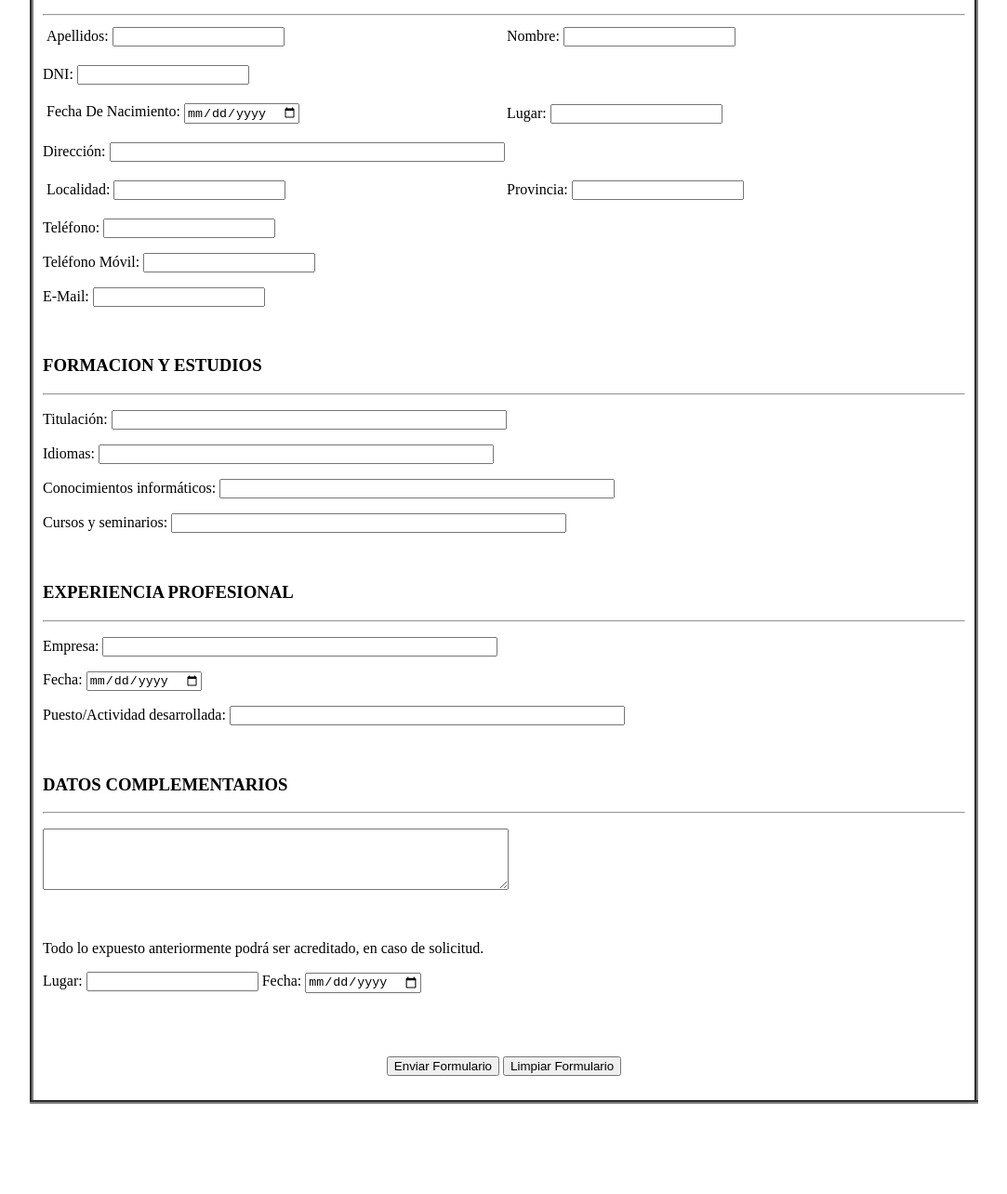
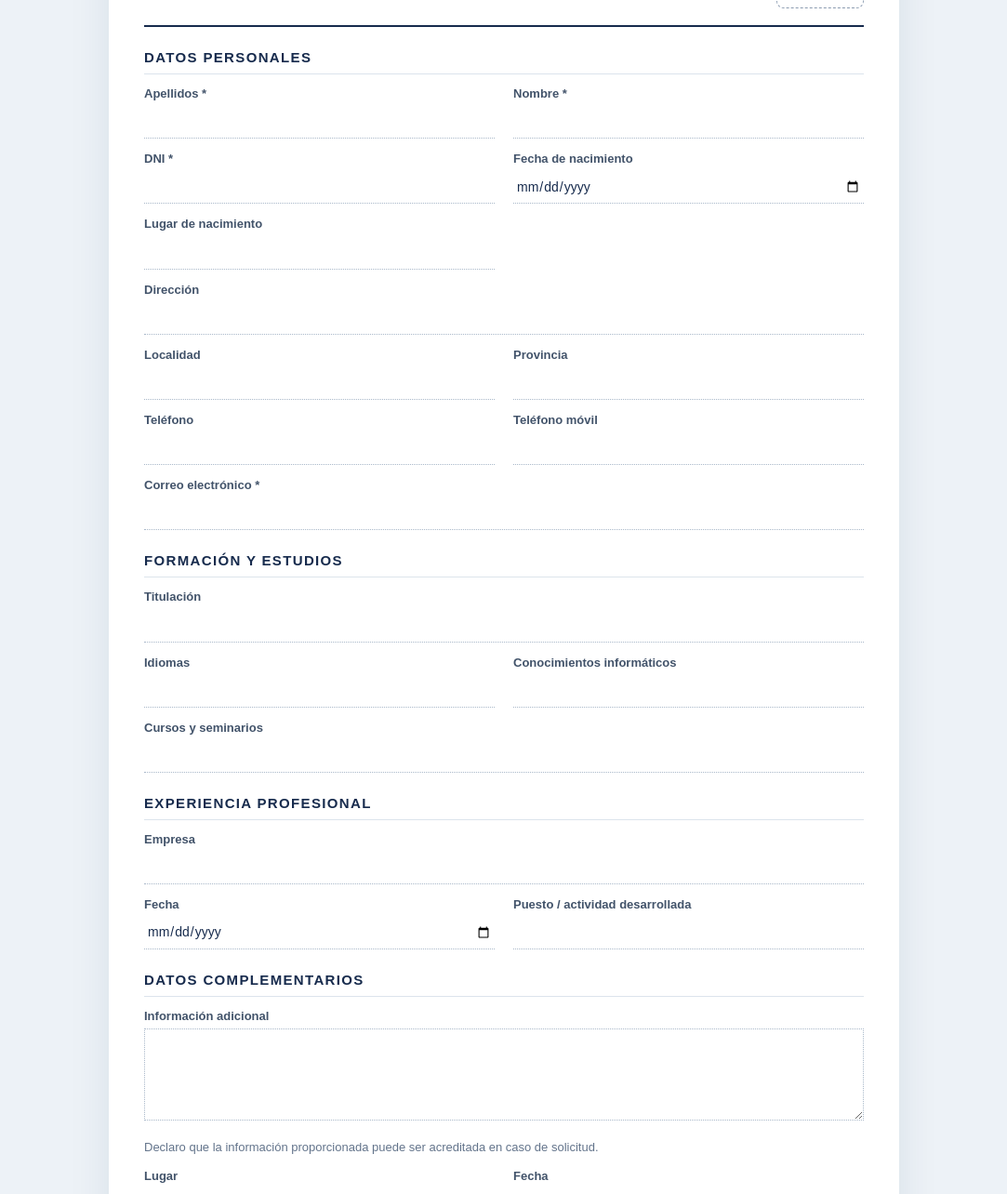
Before and after one commit to hisminsadig/uprit, a plain HTML site: page ejercicio1/index.html in a window 1280 px wide. Shown: the part 163-1447 px from the top of the page at 93% size, without its empty margins (98-1181 px from the left). Before the commit the page ends 1358 px from the top, so only its background shows below. Drawn offline with Linux system fonts and the light colour scheme.

Commit message:
Add files via upload

```diff
--- a/ejercicio1/index.html
+++ b/ejercicio1/index.html
@@ -3,188 +3,65 @@
 <head>
   <meta charset="utf-8">
   <meta name="viewport" content="width=device-width, initial-scale=1">
-  <title>Formulario - Currículum Vitae</title>
+  <meta name="description" content="Formulario para completar un currículum vitae.">
+  <title>Currículum Vitae | Ejercicio 01</title>
   <style>
-    .foto {
-      display: flex;
-      align-items: center;
-      justify-content: center;
-      width: 65px;
-      height: 75px;
-      border: 3px solid #000;
-    }
-
-    .acciones { text-align: center; }
+    :root { color-scheme: light; --ink:#172b4d; --muted:#63748b; --accent:#2767a5; --line:#a9b8c9; }
+    * { box-sizing:border-box; }
+    body { margin:0; padding:22px 14px; background:#edf2f7; color:#243448; font:14px/1.4 Arial, sans-serif; }
+    .cv { max-width:850px; margin:auto; padding:clamp(20px,4vw,38px); background:#fff; border-radius:14px; box-shadow:0 15px 45px #19365318; }
+    .header { display:flex; flex-direction:row; align-items:center; justify-content:space-between; gap:22px; padding-bottom:18px; border-bottom:2px solid var(--ink); }
+    .header h1 { margin:0; color:var(--ink); font-size:clamp(25px,4vw,36px); letter-spacing:.08em; }
+    .header p { margin:5px 0 0; color:var(--muted); }
+    .photo { flex:none; display:grid; place-items:center; width:94px; height:112px; border:1px dashed #8b9bb0; border-radius:8px; color:var(--muted); font-size:12px; }
+    section { margin-top:22px; }
+    h2 { margin:0 0 12px; padding-bottom:7px; border-bottom:1px solid #dce4ec; color:var(--ink); font-size:15px; letter-spacing:.09em; }
+    .grid { display:grid; grid-template-columns:repeat(2,minmax(0,1fr)); gap:13px 20px; }
+    .field { display:flex; flex-direction:column; gap:4px; min-width:0; }
+    .wide { grid-column:1/-1; }
+    label { color:#42536a; font-size:13px; font-weight:600; }
+    input:not([type=submit]):not([type=reset]), textarea { width:100%; min-height:35px; padding:5px 3px; border:0; border-bottom:1px dotted var(--line); border-radius:0; outline:0; background:transparent; color:var(--ink); font:inherit; transition:border-color .2s, border-width .2s; }
+    textarea { min-height:90px; resize:vertical; border:1px dotted var(--line); padding:9px; }
+    input:focus, textarea:focus { border-color:var(--accent)!important; border-bottom-style:solid!important; }
+    .note { margin:20px 0 13px; color:var(--muted); font-size:13px; }
+    .actions { display:flex; justify-content:flex-end; gap:12px; padding-top:20px; border-top:1px solid #e1e7ee; }
+    button { padding:11px 19px; border:1px solid var(--ink); border-radius:7px; background:#fff; color:var(--ink); font-weight:700; cursor:pointer; }
+    button[type=submit] { background:var(--ink); color:white; }
+    button:hover { filter:brightness(1.12); }
+    @media(max-width:600px) { body { padding:14px 9px; } .cv { padding:22px 17px; } .grid { grid-template-columns:1fr; gap:15px; } .wide { grid-column:auto; } .header { align-items:flex-start; } .photo { width:70px; height:88px; } .actions { flex-direction:column-reverse; } button { width:100%; } }
   </style>
 </head>
 <body>
-  <form action="enviacurriculo.htm" method="post">
-    <table border="4" width="1020" cellpadding="10" align="center" style="border-collapse: collapse;">
-      <tr>
-        <td>
-
-          <!-- Cabecera -->
-          <table width="100%" border="0">
-            <tr>
-              <td align="center">
-                <h2>CURRICULUM VITAE</h2>
-              </td>
-              <td align="center" width="100">
-                <div class="foto">FOTO</div>
-              </td>
-            </tr>
-          </table>
-          <hr>
-
-          <!-- Datos personales -->
-          <h3>DATOS PERSONALES</h3>
-          <hr>
-
-          <table width="100%" border="0" cellpadding="2">
-            <tr>
-              <td width="50%">
-                Apellidos:
-                <input type="text" name="apellidos" required>
-              </td>
-              <td width="50%">
-                Nombre:
-                <input type="text" name="nombre" required>
-              </td>
-            </tr>
-          </table>
-
-          <p>
-            DNI:
-            <input type="text" name="dni" maxlength="8" pattern="[0-9]{8}" required>
-          </p>
-
-          <table width="100%" border="0" cellpadding="2">
-            <tr>
-              <td width="50%">
-                Fecha De Nacimiento:
-                <input type="date" name="fecha_nacimiento">
-              </td>
-              <td width="50%">
-                Lugar:
-                <input type="text" name="lugar">
-              </td>
-            </tr>
-          </table>
-
-          <p>
-            Dirección:
-            <input type="text" name="direccion" size="50">
-          </p>
-
-          <table width="100%" border="0" cellpadding="2">
-            <tr>
-              <td width="50%">
-                Localidad:
-                <input type="text" name="localidad">
-              </td>
-              <td width="50%">
-                Provincia:
-                <input type="text" name="provincia">
-              </td>
-            </tr>
-          </table>
-
-          <p>
-            Teléfono:
-            <input type="tel" name="telefono">
-          </p>
-
-          <p>
-            Teléfono Móvil:
-            <input type="tel" name="movil">
-          </p>
-
-          <p>
-            E-Mail:
-            <input type="email" name="email" required>
-          </p>
-
-          <br>
-
-          <!-- Formación y estudios -->
-          <h3>FORMACION Y ESTUDIOS</h3>
-          <hr>
-
-          <p>
-            Titulación:
-            <input type="text" name="titulacion" size="50">
-          </p>
-
-          <p>
-            Idiomas:
-            <input type="text" name="idiomas" size="50">
-          </p>
-
-          <p>
-            Conocimientos informáticos:
-            <input type="text" name="informatica" size="50">
-          </p>
-
-          <p>
-            Cursos y seminarios:
-            <input type="text" name="cursos" size="50">
-          </p>
-
-          <br>
-
-          <!-- Experiencia profesional -->
-          <h3>EXPERIENCIA PROFESIONAL</h3>
-          <hr>
-
-          <p>
-            Empresa:
-            <input type="text" name="empresa" size="50">
-          </p>
-
-          <p>
-            Fecha:
-            <input type="date" name="fecha_experiencia">
-          </p>
-
-          <p>
-            Puesto/Actividad desarrollada:
-            <input type="text" name="puesto" size="50">
-          </p>
-
-          <br>
-
-          <!-- Datos complementarios -->
-          <h3>DATOS COMPLEMENTARIOS</h3>
-          <hr>
-
-          <p>
-            <textarea name="datos_complementarios" rows="4" cols="60"></textarea>
-          </p>
-
-          <br>
-
-          <p>
-            Todo lo expuesto anteriormente podrá ser
-            acreditado, en caso de solicitud.
-          </p>
-
-          <p>
-            Lugar:
-            <input type="text" name="lugar_actual">
-            Fecha:
-            <input type="date" name="fecha_actual">
-          </p>
-
-          <br><br>
-
-          <p class="acciones">
-            <input type="submit" value="Enviar Formulario">
-            <input type="reset" value="Limpiar Formulario">
-          </p>
-
-        </td>
-      </tr>
-    </table>
+  <form class="cv" action="enviacurriculo.htm" method="post">
+    <header class="header"><div><h1>CURRÍCULUM VITAE</h1><p>Completa tus datos para presentar tu perfil profesional.</p></div><div class="photo" aria-label="Espacio para fotografía">FOTOGRAFÍA</div></header>
+    <section><h2>DATOS PERSONALES</h2><div class="grid">
+      <div class="field"><label for="apellidos">Apellidos *</label><input id="apellidos" name="apellidos" autocomplete="family-name" required></div>
+      <div class="field"><label for="nombre">Nombre *</label><input id="nombre" name="nombre" autocomplete="given-name" required></div>
+      <div class="field"><label for="dni">DNI *</label><input id="dni" name="dni" inputmode="numeric" maxlength="8" pattern="[0-9]{8}" title="Ingresa 8 dígitos" required></div>
+      <div class="field"><label for="fecha_nacimiento">Fecha de nacimiento</label><input id="fecha_nacimiento" type="date" name="fecha_nacimiento"></div>
+      <div class="field"><label for="lugar">Lugar de nacimiento</label><input id="lugar" name="lugar"></div>
+      <div class="field wide"><label for="direccion">Dirección</label><input id="direccion" name="direccion" autocomplete="street-address"></div>
+      <div class="field"><label for="localidad">Localidad</label><input id="localidad" name="localidad"></div>
+      <div class="field"><label for="provincia">Provincia</label><input id="provincia" name="provincia"></div>
+      <div class="field"><label for="telefono">Teléfono</label><input id="telefono" type="tel" name="telefono" autocomplete="tel"></div>
+      <div class="field"><label for="movil">Teléfono móvil</label><input id="movil" type="tel" name="movil"></div>
+      <div class="field wide"><label for="email">Correo electrónico *</label><input id="email" type="email" name="email" autocomplete="email" required></div>
+    </div></section>
+    <section><h2>FORMACIÓN Y ESTUDIOS</h2><div class="grid">
+      <div class="field wide"><label for="titulacion">Titulación</label><input id="titulacion" name="titulacion"></div>
+      <div class="field"><label for="idiomas">Idiomas</label><input id="idiomas" name="idiomas"></div>
+      <div class="field"><label for="informatica">Conocimientos informáticos</label><input id="informatica" name="informatica"></div>
+      <div class="field wide"><label for="cursos">Cursos y seminarios</label><input id="cursos" name="cursos"></div>
+    </div></section>
+    <section><h2>EXPERIENCIA PROFESIONAL</h2><div class="grid">
+      <div class="field wide"><label for="empresa">Empresa</label><input id="empresa" name="empresa"></div>
+      <div class="field"><label for="fecha_experiencia">Fecha</label><input id="fecha_experiencia" type="date" name="fecha_experiencia"></div>
+      <div class="field"><label for="puesto">Puesto / actividad desarrollada</label><input id="puesto" name="puesto"></div>
+    </div></section>
+    <section><h2>DATOS COMPLEMENTARIOS</h2><div class="field"><label for="datos_complementarios">Información adicional</label><textarea id="datos_complementarios" name="datos_complementarios" rows="4"></textarea></div></section>
+    <p class="note">Declaro que la información proporcionada puede ser acreditada en caso de solicitud.</p>
+    <div class="grid"><div class="field"><label for="lugar_actual">Lugar</label><input id="lugar_actual" name="lugar_actual"></div><div class="field"><label for="fecha_actual">Fecha</label><input id="fecha_actual" type="date" name="fecha_actual"></div></div>
+    <div class="actions"><button type="reset">Limpiar formulario</button><button type="submit">Enviar currículum</button></div>
   </form>
 </body>
 </html>
```
